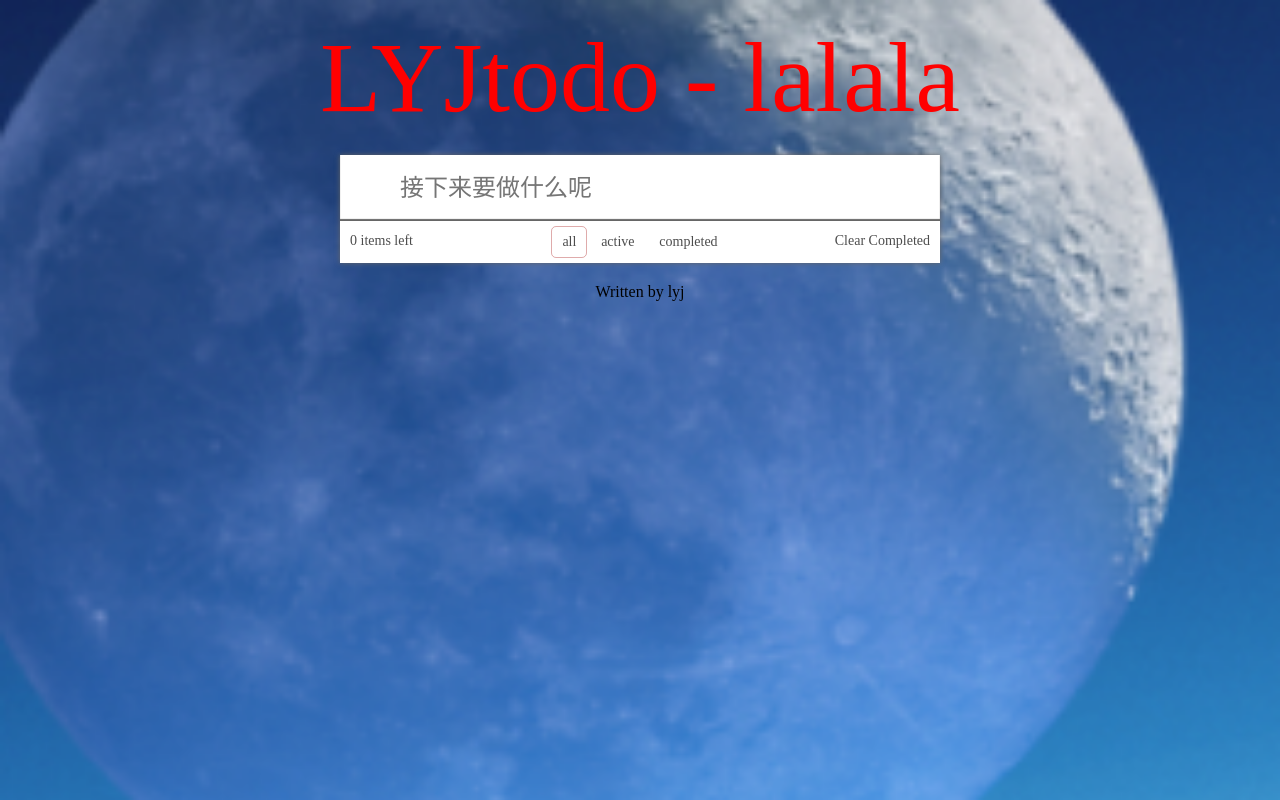
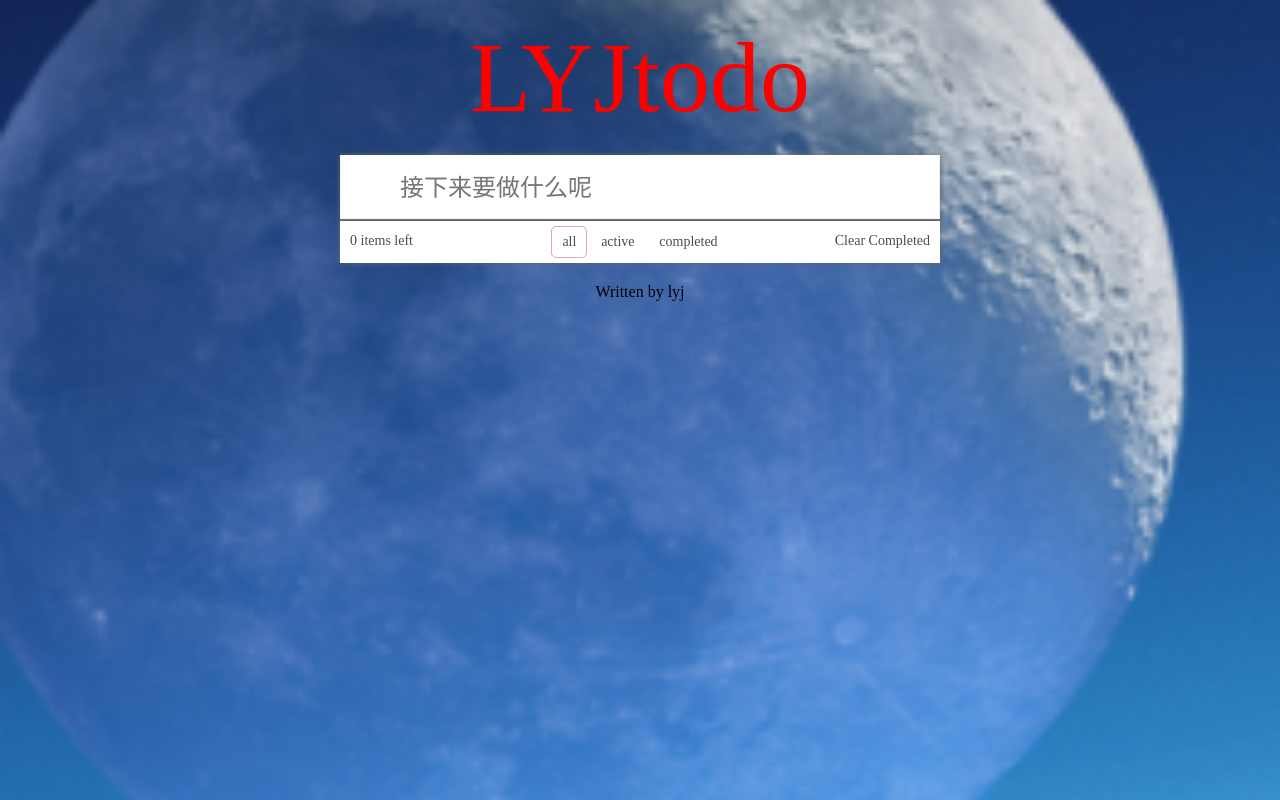
Before and after one commit to wh-Coder/lyjtodo, a Vue app: page / in a window 1280 px wide. Built offline with nearby package versions, Linux system fonts and the light colour scheme; the HTML template or start-up script is replaced by a standard one.

Commit message:
'去掉lala'

```diff
--- a/src/todo/header.vue
+++ b/src/todo/header.vue
@@ -1,6 +1,6 @@
 <template>
     <header class="main-header">
-        <h1>LYJtodo - lalala</h1>
+        <h1>LYJtodo</h1>
     </header>
 </template>
 
```
